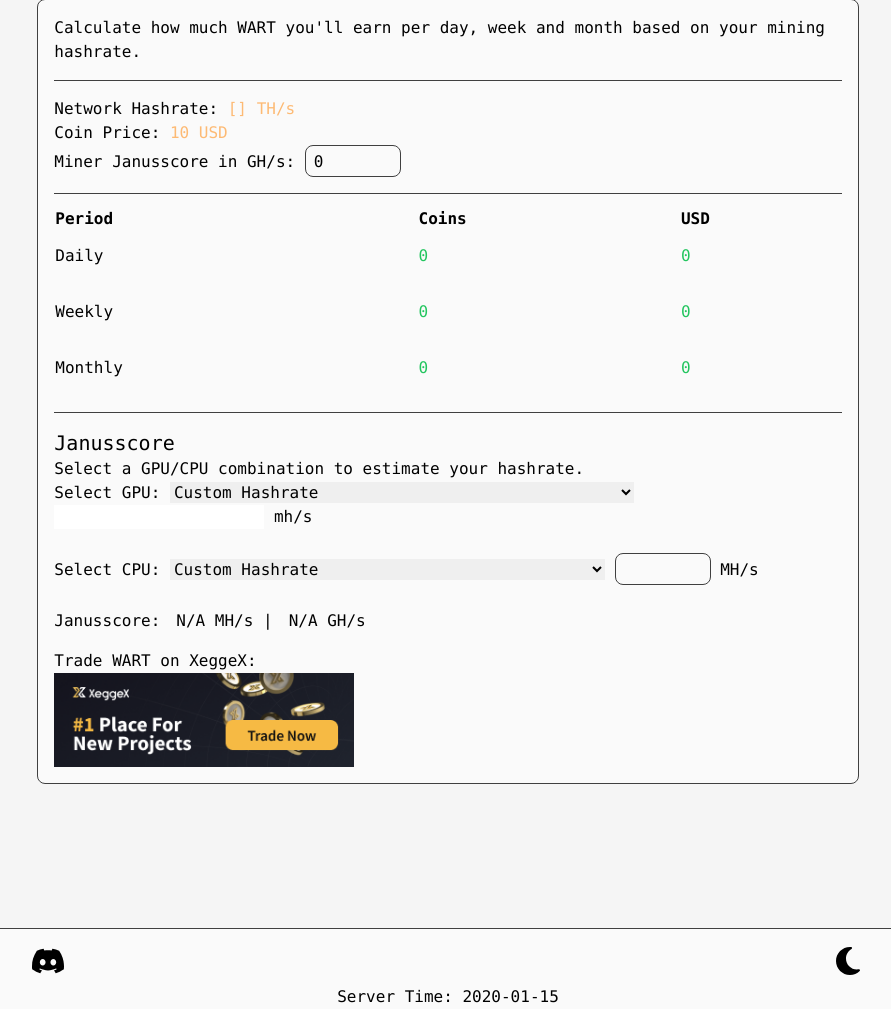
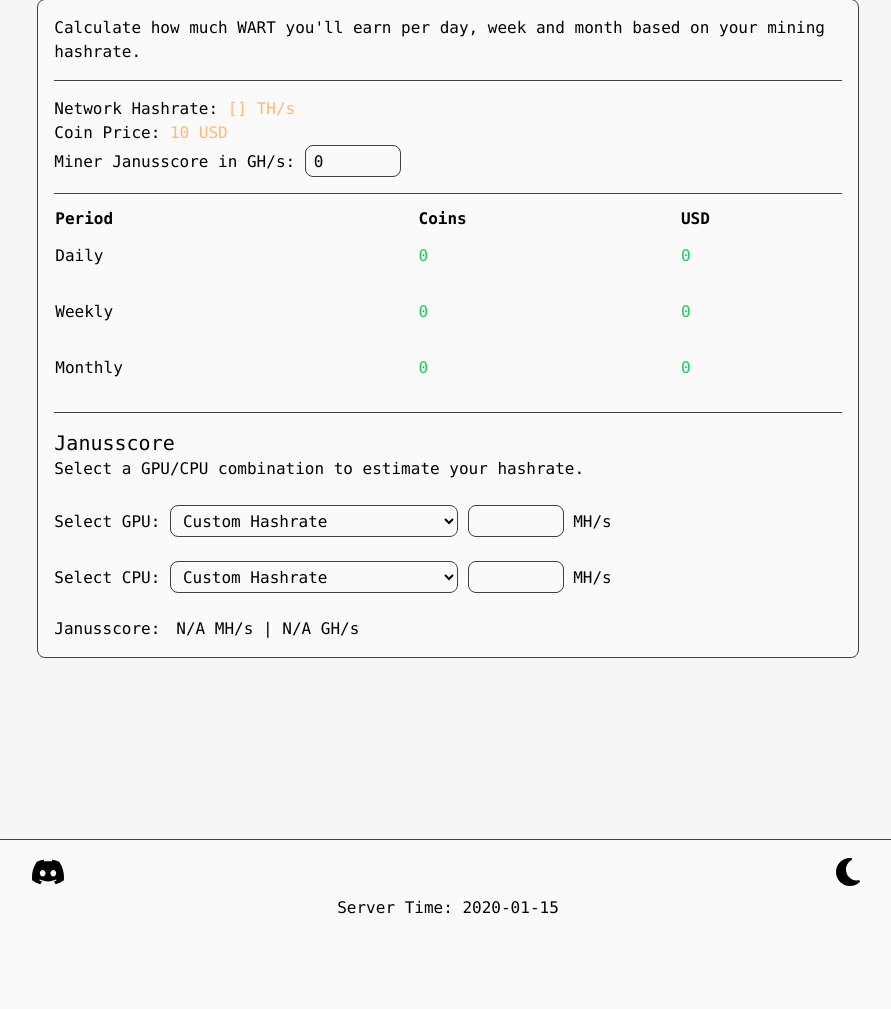
Before and after one commit to xf10/wartscan.io, a Flask app: template explorer/templates/calc.html in a window 1280 px wide. Shown: the part 186-1195 px from the top of the page, without its empty margins (192-1083 px from the left). After the commit the page ends 1100 px from the top, so only its background shows below. Run offline with Flask 3, Linux system fonts and the light colour scheme; the template is opened without the code that fills it: most values are stand-ins (such as "Sample title", 1, 10 or a date in 2020); style sheets or scripts are compiled from the project's sources; parts of the project's set-up code (start-up, migrations or seed data) failed here and were passed over; some libraries are stand-ins or nearby versions.

Commit message:
-calculator ui fixes -update miner hashrate input with result of janusscore calculation

```diff
--- a/explorer/templates/calc.html
+++ b/explorer/templates/calc.html
@@ -54,9 +54,10 @@
                 <p class="text-xl">Janusscore</p>
 
                 <p>Select a GPU/CPU combination to estimate your hashrate.</p>
+                <br>
                 <div>
                     <label for="select_gpu">Select GPU:</label>
-                    <select name="select_gpu" id="select_gpu">
+                    <select class="inline h-8 w-72 bg-neutral-50 dark:bg-neutral-900 border rounded-lg border-neutral-700 px-2 focus:outline-none focus:border-neutral-500 focus:ring-neutral-500"  name="select_gpu" id="select_gpu">
                         <option value="custom">Custom Hashrate</option>
                         <option value="1400">AMD 6800 XT (TUF), 1400mh/s</option>
                         <option value="79">AMD RX 550, 79mh/s</option>
@@ -148,13 +149,13 @@
                         <option value="5500">Nvidia RTX 4090, 5500mh/s</option>
                         <option value="6100">Nvidia RTX 4090, 6100mh/s</option>
                     </select>
-                    <input type="text" id="sha256t_hashrate" name="sha256t_hashrate">
-                    <label for="sha256t_hashrate">mh/s</label>
+                    <input class="inline h-8 w-24 bg-neutral-50 dark:bg-neutral-900 border rounded-lg border-neutral-700 placeholder:italic placeholder:text-neutral-500 px-2 focus:outline-none focus:border-neutral-500 focus:ring-neutral-500"  type="text" id="sha256t_hashrate" name="sha256t_hashrate">
+                    <label for="sha256t_hashrate">MH/s</label>
                 </div>
                 <br>
                 <div>
                     <label for="select_cpu">Select CPU:</label>
-                    <select name="select_cpu" id="select_cpu">
+                    <select class="inline h-8 w-72 bg-neutral-50 dark:bg-neutral-900 border rounded-lg border-neutral-700 px-2 focus:outline-none focus:border-neutral-500 focus:ring-neutral-500" name="select_cpu" id="select_cpu">
                         <option value="custom">Custom Hashrate</option>
                         <option value="90.60">AMD EPYC 7K62 (48/96), 90.60mh/s</option>
                         <option value="50">AMD Epyc 7532, 50mh/s</option>
@@ -293,11 +294,7 @@
                 </div>
 
                 <br/>
-                Janusscore:<div class="inline pl-4" id="janusscore">N/A</div> MH/s |<div class="inline pl-4" id="janusscoreghs">N/A</div> GH/s
-                <div class="2xl:hidden mt-4">
-                    <p>Trade WART on XeggeX:</p>
-                    <a href="https://xeggex.com/market/WART_USDT?ref=631145aa14cd9f74ffbe0de3&campaign=wartscan&source=wartscan&zone=calc" target="_blank"><img src="/static/img/xeggex_banner.webp" width="300" height="100"></a>
-                </div>
+                Janusscore:<div class="inline pl-4" id="janusscore">N/A</div> MH/s | <div class="inline" id="janusscoreghs">N/A</div> GH/s
             </div>
         </div>
     </div>
@@ -349,8 +346,11 @@
             gpu_input.addEventListener('input', calcJanus);
 
             function calcJanus(e) {
-            janus.textContent = String(Math.round(Number(gpu_input.value) * 10 * ((0.005 + Number(cpu_input.value)/Number(gpu_input.value))**0.3 - 0.005**0.3) / 3));
-            janusghs.textContent = String(Math.round(Number(gpu_input.value) * 10 * ((0.005 + Number(cpu_input.value)/Number(gpu_input.value))**0.3 - 0.005**0.3) / 3 / 1000 * 1000) / 1000);
+                let janusghs_v = String(Math.round(Number(gpu_input.value) * 10 * ((0.005 + Number(cpu_input.value)/Number(gpu_input.value))**0.3 - 0.005**0.3) / 3 / 1000 * 1000) / 1000);
+                janus.textContent = String(Math.round(Number(gpu_input.value) * 10 * ((0.005 + Number(cpu_input.value)/Number(gpu_input.value))**0.3 - 0.005**0.3) / 3));
+                janusghs.textContent = janusghs_v;
+                input.value = janusghs_v;
+                updateValue();
             }
   </script>
 {% endblock %}
```
